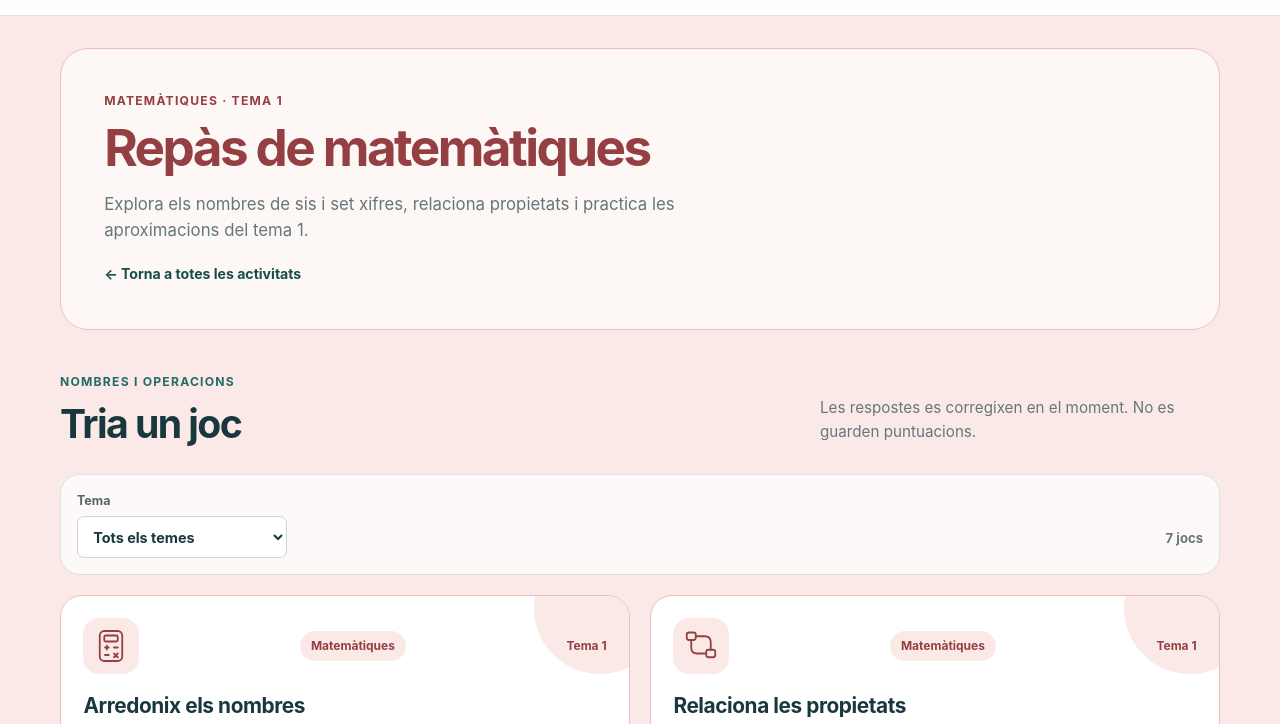
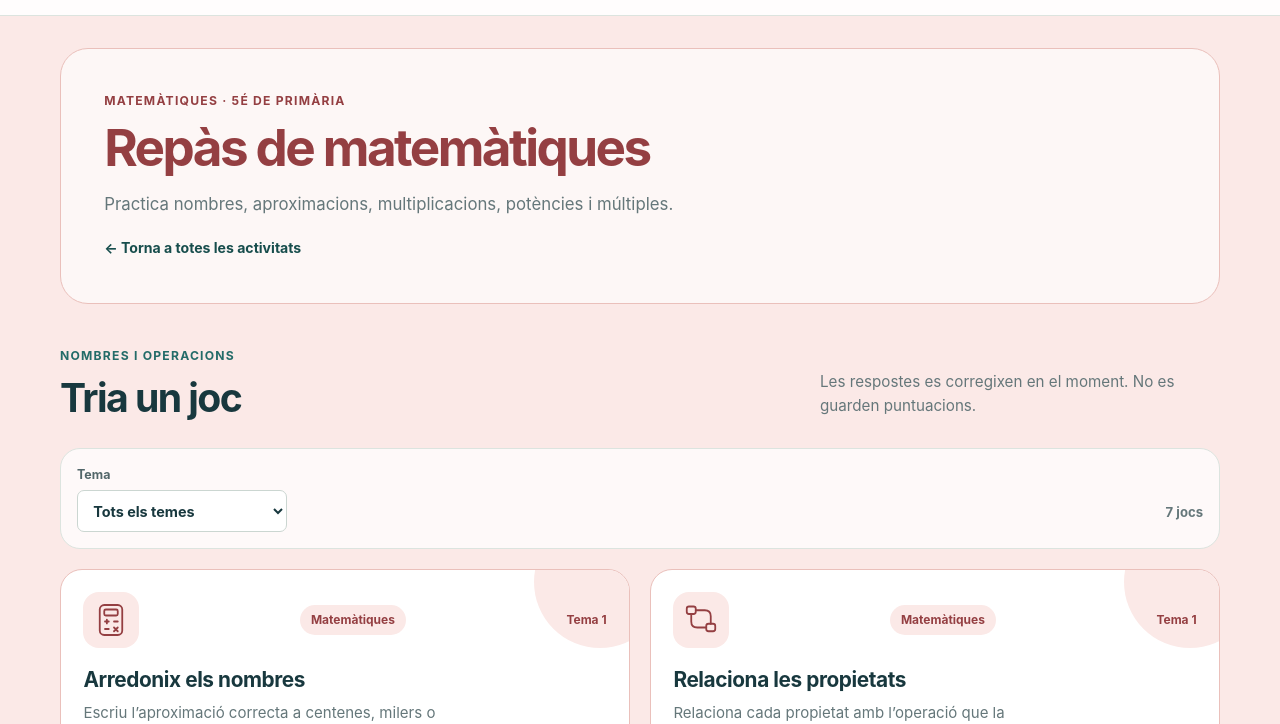
Before and after one commit to repasbonavista/repaso-primaria, a plain HTML site: page matematiques.html in a window 1280 px wide. Shown: the part 61-785 px from the top of the page. Drawn offline with Linux system fonts and the light colour scheme.

Commit message:
Incorpora el tema 2 de matemàtiques

```diff
--- a/matematiques.html
+++ b/matematiques.html
@@ -4,7 +4,7 @@
     <meta charset="utf-8">
     <meta name="viewport" content="width=device-width, initial-scale=1">
     <meta name="theme-color" content="#173c43">
-    <meta name="description" content="Jocs del tema 1 de Matemàtiques: nombres, propietats i aproximacions.">
+    <meta name="description" content="Jocs de Matemàtiques: nombres, operacions, potències i múltiples.">
     <title>Repàs de matemàtiques · Repassem a casa</title>
     <link rel="stylesheet" href="./styles.css">
     <script type="module" src="./app.js"></script>
@@ -26,9 +26,9 @@
 
     <main id="contingut">
       <section class="science-page-hero" aria-labelledby="math-title">
-        <p class="eyebrow">Matemàtiques <span aria-hidden="true">·</span> Tema 1</p>
+        <p class="eyebrow">Matemàtiques <span aria-hidden="true">·</span> 5é de Primària</p>
         <h1 id="math-title">Repàs de matemàtiques</h1>
-        <p>Explora els nombres de sis i set xifres, relaciona propietats i practica les aproximacions del tema 1.</p>
+        <p>Practica nombres, aproximacions, multiplicacions, potències i múltiples.</p>
         <a class="back-link" href="./index.html#activitats">← Torna a totes les activitats</a>
       </section>
 
```
